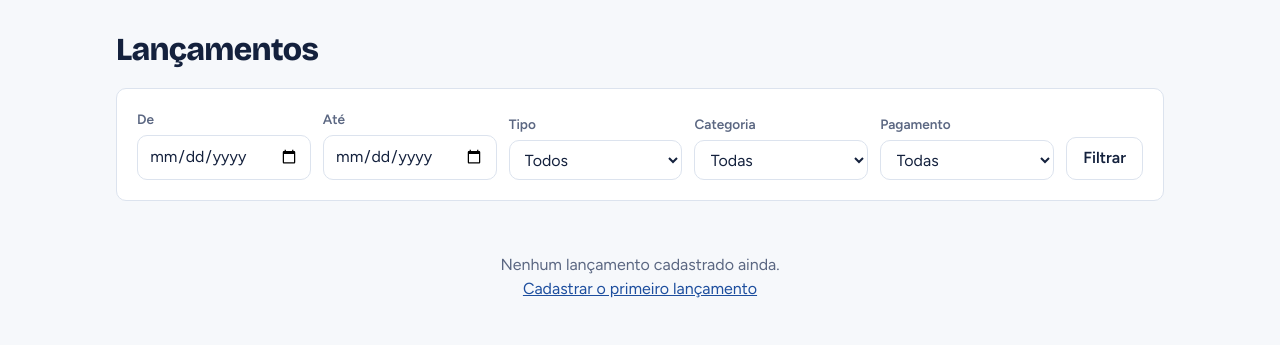
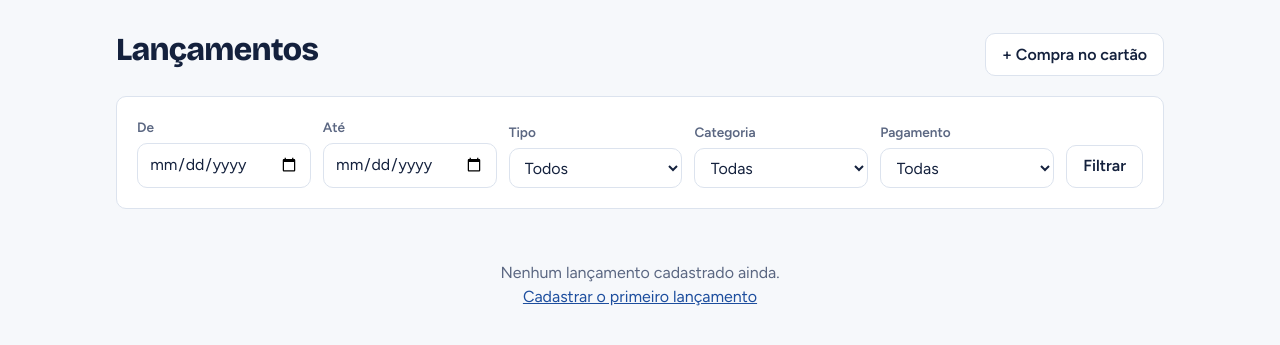
Before and after one commit to erica-luuz/sistema-financeiro, a Flask app: page /lancamentos in a window 1280 px wide. Shown: the part 85-430 px from the top of the page. Run offline with Flask 3, Linux system fonts and the light colour scheme; data comes from the database, SQL or seed files in the repository; data that the repository does not hold is empty.

Commit message:
Etapa 12: compras no cartão de crédito com parcelas e testes

```diff
--- a/app.py
+++ b/app.py
@@ -5,6 +5,7 @@ from datetime import date
 
 from flask import Flask, render_template, request, redirect, url_for, abort  # traz a classe Flask do pacote flask
 from db import get_db_connection
+from faturas import gerar_parcelas
 
 app = Flask(__name__)   # cria a aplicação (o "servidor")
 
@@ -190,7 +191,7 @@ def dashboard():
     ultimos = conn.execute(
         """
         SELECT l.descricao, l.valor_centavos, l.tipo, l.data, l.forma_pagamento,
-               c.nome AS categoria
+               l.parcela_numero, l.parcela_total, c.nome AS categoria
         FROM lancamentos l
         JOIN categorias c ON c.id = l.categoria_id
         WHERE l.data BETWEEN ? AND ?
@@ -321,9 +322,12 @@ def lancamentos():
     lancamentos = conn.execute(
         f"""
         SELECT l.id, l.descricao, l.valor_centavos, l.tipo, l.data, l.forma_pagamento,
-               c.nome AS categoria
+               l.data_compra, l.compra_id, l.parcela_numero, l.parcela_total,
+               c.nome AS categoria, ca.nome AS cartao, ca.titular
         FROM lancamentos l
         JOIN categorias c ON c.id = l.categoria_id
+        LEFT JOIN compras_cartao cc ON cc.id = l.compra_id      -- LEFT: nem todo lançamento é compra
+        LEFT JOIN cartoes ca ON ca.id = cc.cartao_id
         {where}
         ORDER BY l.data DESC, l.id DESC
         """,
@@ -399,6 +403,11 @@ def editar_lancamento(lancamento_id):
         conn.close()
         abort(404)
 
+    # Parcela de compra no cartão: é editada pela compra, nunca sozinha (regra 6)
+    if lancamento["compra_id"]:
+        conn.close()
+        return redirect(url_for("ver_compra", compra_id=lancamento["compra_id"]))
+
     # POST: o usuário clicou em "Salvar alterações"
     if request.method == "POST":
         dados = ler_formulario_lancamento()
@@ -451,6 +460,14 @@ def editar_lancamento(lancamento_id):
 @app.route("/lancamentos/excluir/<int:lancamento_id>", methods=["POST"])
 def excluir_lancamento(lancamento_id):
     conn = get_db_connection()
+    lancamento = conn.execute(
+        "SELECT compra_id FROM lancamentos WHERE id = ?", (lancamento_id,)
+    ).fetchone()
+    if lancamento and lancamento["compra_id"]:
+        # Parcela de compra no cartão: exclui-se a compra inteira, na página da compra
+        conn.close()
+        return redirect(url_for("ver_compra", compra_id=lancamento["compra_id"]))
+
     conn.execute("DELETE FROM lancamentos WHERE id = ?", (lancamento_id,))  # o WHERE é essencial!
     conn.commit()
     conn.close()
@@ -622,5 +639,218 @@ def excluir_cartao(cartao_id):
     return redirect(url_for("cartoes"))
 
 
+# ---------- Compras no cartão de crédito ----------
+
+CAMPOS_COMPRA = ("cartao_id", "descricao", "valor", "parcelas", "data_compra", "categoria_id", "observacao")
+
+
+def ler_formulario_compra():
+    return {campo: request.form.get(campo, "").strip() for campo in CAMPOS_COMPRA}
+
+
+def dados_da_compra(compra):
+    """Converte uma compra do banco nos textos que o formulário espera."""
+    return {
+        "cartao_id": str(compra["cartao_id"]),
+        "descricao": compra["descricao"],
+        "valor": f"{compra['valor_total_centavos'] / 100:.2f}",
+        "parcelas": str(compra["parcelas"]),
+        "data_compra": compra["data_compra"],
+        "categoria_id": str(compra["categoria_id"]),
+        "observacao": compra["observacao"] or "",
+    }
+
+
+def cartoes_para_compra(cartao_atual_id=None):
+    """Cartões ativos (e o cartão atual da compra, mesmo se já foi desativado)."""
+    return [
+        c for c in buscar_cartoes()
+        if c["ativo"] or str(c["id"]) == str(cartao_atual_id)
+    ]
+
+
+def categorias_de_despesa():
+    return [c for c in buscar_categorias() if c["tipo"] == "despesa"]
+
+
+def validar_compra(conn, dados, cartao_atual_id=None):
+    """Devolve (erro, cartao). O cartão é usado depois para calcular as faturas."""
+    cartao = conn.execute(
+        "SELECT * FROM cartoes WHERE id = ?", (dados["cartao_id"],)
+    ).fetchone()
+    if cartao is None:
+        return "Escolha o cartão.", None
+    if not cartao["ativo"] and str(cartao["id"]) != str(cartao_atual_id):
+        return "Este cartão está inativo. Escolha outro cartão.", None
+    if not dados["descricao"]:
+        return "Informe a descrição.", None
+    try:
+        total = para_centavos(dados["valor"])
+    except (ValueError, OverflowError):
+        return "Informe um valor válido, por exemplo 1200,00.", None
+    if total <= 0:
+        return "O valor deve ser maior que zero.", None
+    if not dados["parcelas"].isdigit() or not 1 <= int(dados["parcelas"]) <= 24:
+        return "O número de parcelas deve ser de 1 a 24.", None
+    if total < int(dados["parcelas"]):
+        return "Valor pequeno demais para tantas parcelas (cada parcela precisa de pelo menos R$ 0,01).", None
+    try:
+        date.fromisoformat(dados["data_compra"])
+    except ValueError:
+        return "Informe a data da compra.", None
+    if not tipo_confere_com_categoria(conn, dados["categoria_id"], "despesa"):
+        return "Escolha uma categoria de despesa.", None
+    return None, cartao
+
+
+def gravar_parcelas(conn, compra_id, dados, cartao):
+    """Cria um lançamento para cada parcela, cada um na sua fatura."""
+    total = para_centavos(dados["valor"])
+    quantidade = int(dados["parcelas"])
+    data_compra = date.fromisoformat(dados["data_compra"])
+    parcelas = gerar_parcelas(
+        total, quantidade, data_compra, cartao["dia_fechamento"], cartao["dia_vencimento"]
+    )
+    for numero, valor, vencimento in parcelas:
+        conn.execute(
+            """
+            INSERT INTO lancamentos
+                (descricao, valor_centavos, tipo, data, categoria_id, forma_pagamento, observacao,
+                 data_compra, compra_id, parcela_numero, parcela_total)
+            VALUES (?, ?, 'despesa', ?, ?, 'credito', ?, ?, ?, ?, ?)
+            """,
+            (
+                dados["descricao"], valor, vencimento.isoformat(), dados["categoria_id"],
+                dados["observacao"] or None, dados["data_compra"],
+                compra_id, numero, quantidade,
+            ),
+        )
+
+
+def form_compra(titulo, dados, erro=None, compra=None):
+    return render_template(
+        "compra_form.html",
+        titulo=titulo,
+        dados=dados,
+        erro=erro,
+        compra=compra,
+        cartoes=cartoes_para_compra(compra["cartao_id"] if compra else None),
+        categorias=categorias_de_despesa(),
+    )
+
+
+@app.route("/compras/nova", methods=["GET", "POST"])
+def nova_compra():
+    if request.method == "POST":
+        dados = ler_formulario_compra()
+        conn = get_db_connection()
+        erro, cartao = validar_compra(conn, dados)
+        if erro:
+            conn.close()
+            return form_compra("Compra no cartão", dados, erro)
+
+        # "with conn:" = transação: a compra e TODAS as parcelas são gravadas juntas,
+        # ou nada é gravado (se der erro no meio, o Python desfaz tudo sozinho)
+        with conn:
+            cursor = conn.execute(
+                """
+                INSERT INTO compras_cartao
+                    (cartao_id, descricao, valor_total_centavos, parcelas, data_compra,
+                     categoria_id, observacao)
+                VALUES (?, ?, ?, ?, ?, ?, ?)
+                """,
+                (
+                    cartao["id"], dados["descricao"], para_centavos(dados["valor"]),
+                    int(dados["parcelas"]), dados["data_compra"], dados["categoria_id"],
+                    dados["observacao"] or None,
+                ),
+            )
+            compra_id = cursor.lastrowid   # o id que o banco acabou de gerar para a compra
+            gravar_parcelas(conn, compra_id, dados, cartao)
+        conn.close()
+        return redirect(url_for("ver_compra", compra_id=compra_id))
+
+    # GET: cartão pré-escolhido se veio da página de cartões (?cartao_id=...)
+    dados = {
+        "data_compra": date.today().isoformat(),
+        "parcelas": "1",
+        "cartao_id": request.args.get("cartao_id", ""),
+    }
+    return form_compra("Compra no cartão", dados)
+
+
+def buscar_compra(conn, compra_id):
+    compra = conn.execute(
+        """
+        SELECT cc.*, ca.nome AS cartao, ca.titular, c.nome AS categoria
+        FROM compras_cartao cc
+        JOIN cartoes ca ON ca.id = cc.cartao_id
+        JOIN categorias c ON c.id = cc.categoria_id
+        WHERE cc.id = ?
+        """,
+        (compra_id,),
+    ).fetchone()
+    if compra is None:
+        conn.close()
+        abort(404)
+    return compra
+
+
+@app.route("/compras/<int:compra_id>")
+def ver_compra(compra_id):
+    conn = get_db_connection()
+    compra = buscar_compra(conn, compra_id)
+    parcelas = conn.execute(
+        "SELECT * FROM lancamentos WHERE compra_id = ? ORDER BY parcela_numero", (compra_id,)
+    ).fetchall()
+    conn.close()
+    return render_template("compra_detalhe.html", compra=compra, parcelas=parcelas)
+
+
+@app.route("/compras/editar/<int:compra_id>", methods=["GET", "POST"])
+def editar_compra(compra_id):
+    conn = get_db_connection()
+    compra = buscar_compra(conn, compra_id)
+
+    if request.method == "POST":
+        dados = ler_formulario_compra()
+        erro, cartao = validar_compra(conn, dados, cartao_atual_id=compra["cartao_id"])
+        if erro:
+            conn.close()
+            return form_compra("Editar compra", dados, erro, compra)
+
+        with conn:   # transação: atualiza a compra e recria as parcelas, tudo ou nada
+            conn.execute(
+                """
+                UPDATE compras_cartao
+                   SET cartao_id = ?, descricao = ?, valor_total_centavos = ?, parcelas = ?,
+                       data_compra = ?, categoria_id = ?, observacao = ?
+                 WHERE id = ?
+                """,
+                (
+                    cartao["id"], dados["descricao"], para_centavos(dados["valor"]),
+                    int(dados["parcelas"]), dados["data_compra"], dados["categoria_id"],
+                    dados["observacao"] or None, compra_id,
+                ),
+            )
+            conn.execute("DELETE FROM lancamentos WHERE compra_id = ?", (compra_id,))
+            gravar_parcelas(conn, compra_id, dados, cartao)
+        conn.close()
+        return redirect(url_for("ver_compra", compra_id=compra_id))
+
+    conn.close()
+    return form_compra("Editar compra", dados_da_compra(compra), compra=compra)
+
+
+@app.route("/compras/excluir/<int:compra_id>", methods=["POST"])
+def excluir_compra(compra_id):
+    conn = get_db_connection()
+    # ON DELETE CASCADE: apagar a compra apaga todas as parcelas dela
+    conn.execute("DELETE FROM compras_cartao WHERE id = ?", (compra_id,))
+    conn.commit()
+    conn.close()
+    return redirect(url_for("lancamentos"))
+
+
 if __name__ == "__main__":
     app.run(debug=True)
--- /dev/null
+++ b/pytest.ini
@@ -0,0 +1,4 @@
+[pytest]
+# Os testes ficam na pasta tests/ e importam os módulos da raiz do projeto (ex.: faturas.py)
+testpaths = tests
+pythonpath = .
--- /dev/null
+++ b/requirements-dev.txt
@@ -0,0 +1,3 @@
+# Dependências para desenvolver (testes). Instale com:  pip install -r requirements-dev.txt
+-r requirements.txt
+pytest
--- a/templates/_form_lancamento.html
+++ b/templates/_form_lancamento.html
@@ -57,6 +57,10 @@
             {% endfor %}
         </select>
     </div>
+    <p class="ajuda">
+        Comprou no cartão de crédito? <a href="{{ url_for('nova_compra') }}">Lance como compra no cartão</a>
+        — o sistema calcula a fatura e as parcelas.
+    </p>
 
     <div class="campo">
         <label for="observacao">Observação (opcional)</label>
--- a/templates/base.html
+++ b/templates/base.html
@@ -24,7 +24,7 @@
                 <a href="{{ url_for('dashboard') }}"
                    class="{{ 'ativo' if pagina == 'dashboard' }}">Dashboard</a>
                 <a href="{{ url_for('lancamentos') }}"
-                   class="{{ 'ativo' if pagina in ['lancamentos', 'editar_lancamento'] }}">Lançamentos</a>
+                   class="{{ 'ativo' if pagina in ['lancamentos', 'editar_lancamento', 'nova_compra', 'ver_compra', 'editar_compra'] }}">Lançamentos</a>
                 <a href="{{ url_for('cartoes') }}"
                    class="{{ 'ativo' if pagina in ['cartoes', 'novo_cartao', 'editar_cartao'] }}">Cartões</a>
                 <a href="{{ url_for('categorias') }}"
--- a/templates/dashboard.html
+++ b/templates/dashboard.html
@@ -74,7 +74,8 @@
                         {% for lancamento in ultimos %}
                         <tr>
                             <td>
-                                {{ lancamento["descricao"] }}<br>
+                                {{ lancamento["descricao"] }}
+                                {% if lancamento["parcela_total"] and lancamento["parcela_total"] > 1 %}({{ lancamento["parcela_numero"] }}/{{ lancamento["parcela_total"] }}){% endif %}<br>
                                 <span class="pct">{{ lancamento["data"] | data_br }} · {{ lancamento["categoria"] }} · {{ lancamento["forma_pagamento"] | forma }}</span>
                             </td>
                             <td class="num valor {{ lancamento['tipo'] }}">
--- a/templates/lancamentos.html
+++ b/templates/lancamentos.html
@@ -5,6 +5,7 @@
 {% block conteudo %}
     <div class="cabecalho-pagina">
         <h1>Lançamentos</h1>
+        <a class="botao" href="{{ url_for('nova_compra') }}">+ Compra no cartão</a>
     </div>
 
     <!-- Filtros: GET, porque só consultam -->
@@ -78,18 +79,31 @@
                 {% for lancamento in lancamentos %}
                 <tr>
                     <td class="valor">{{ lancamento["data"] | data_br }}</td>
-                    <td>{{ lancamento["descricao"] }}</td>
+                    <td>
+                        {{ lancamento["descricao"] }}
+                        {% if lancamento["parcela_total"] and lancamento["parcela_total"] > 1 %}
+                        ({{ lancamento["parcela_numero"] }}/{{ lancamento["parcela_total"] }})
+                        {% endif %}
+                        {% if lancamento["compra_id"] %}
+                        <br><span class="pct">{{ lancamento["cartao"] }} — {{ lancamento["titular"] }} · compra em {{ lancamento["data_compra"] | data_br }}</span>
+                        {% endif %}
+                    </td>
                     <td>{{ lancamento["categoria"] }}</td>
                     <td><span class="selo selo-{{ lancamento['tipo'] }}">{{ lancamento["tipo"] | capitalize }}</span></td>
                     <td>{{ lancamento["forma_pagamento"] | forma }}</td>
                     <td class="num valor {{ lancamento['tipo'] }}">{{ lancamento["valor_centavos"] | moeda }}</td>
                     <td class="num">
+                        {% if lancamento["compra_id"] %}
+                        {# Parcelas são editadas e excluídas pela compra #}
+                        <a class="acao" href="{{ url_for('ver_compra', compra_id=lancamento['compra_id']) }}">Ver compra</a>
+                        {% else %}
                         <a class="acao" href="{{ url_for('editar_lancamento', lancamento_id=lancamento['id']) }}">Editar</a>
                         <form method="post" class="form-inline"
                               action="{{ url_for('excluir_lancamento', lancamento_id=lancamento['id']) }}"
                               onsubmit="return confirm('Excluir este lançamento?');">
                             <button type="submit" class="acao acao-perigo">Excluir</button>
                         </form>
+                        {% endif %}
                     </td>
                 </tr>
                 {% endfor %}
```
Also changed, not shown: database/migracoes/003_compras_cartao.sql (added, +24 -0 lines), faturas.py (added, +54 -0 lines), templates/cartoes.html (+9 -1 lines), templates/compra_detalhe.html (added, +67 -0 lines), templates/compra_form.html (added, +96 -0 lines), tests/test_faturas.py (added, +104 -0 lines), 1 other file.
